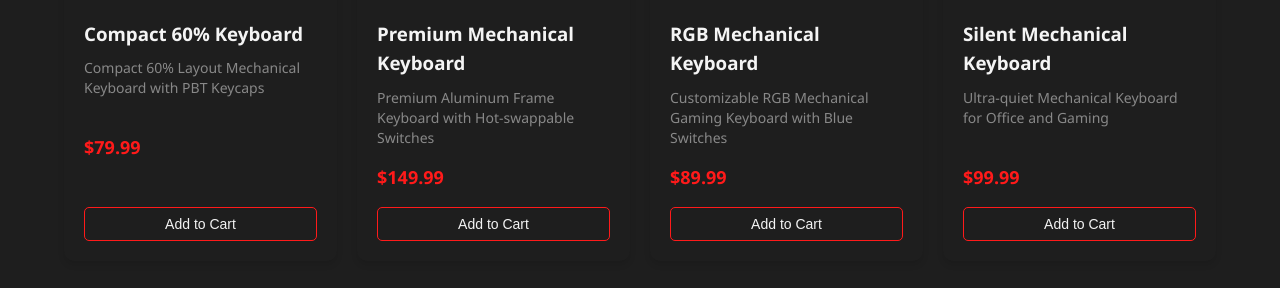
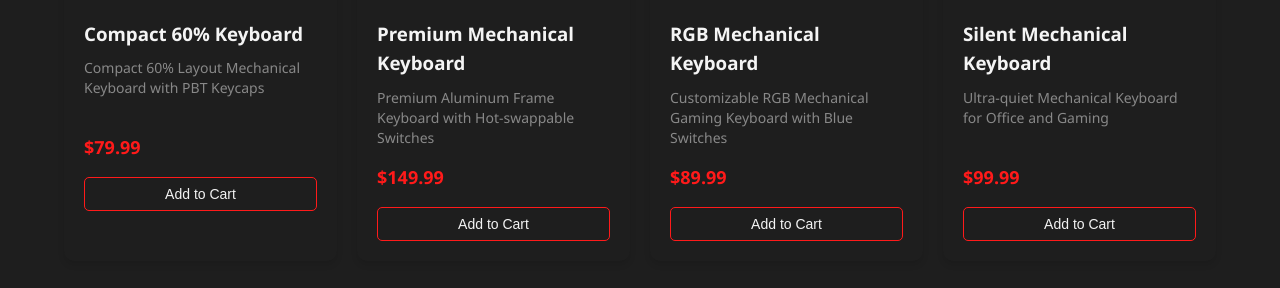
Before and after one commit to raveenkaushalya/TechGear, a PHP site: page /src/pages/categories.php in a window 1280 px wide. Shown: the part 1947-2235 px from the top of the page. Run offline with PHP 8.4, Linux system fonts and the light colour scheme; data comes from the database, SQL or seed files in the repository.

Commit message:
Refine product grid and card layout styles
Replaces grid gap with separate column and row gaps for better control, switches product card height to min-height for natural sizing, and adjusts flex properties to prevent forced expansion. These changes improve the layout's flexibility and visual consistency.

```diff
--- a/src/assets/css/style.css
+++ b/src/assets/css/style.css
@@ -246,7 +246,8 @@ nav ul li a.active::after {
 .centered-featured-grid {
     display: grid;
     grid-template-columns: repeat(3, 1fr);
-    gap: 50px;
+    column-gap: 50px;
+    row-gap: 20px;
     max-width: 1000px;
     margin: 0 auto;
     justify-content: center;
@@ -278,7 +279,8 @@ nav ul li a.active::after {
     cursor: pointer;
     display: flex;
     flex-direction: column;
-    height: 100%;
+    /* Using min-height instead of height:100% to allow natural height */
+    min-height: 400px;
 }
 
 .product-card:hover {
@@ -306,7 +308,8 @@ nav ul li a.active::after {
     padding: 20px;
     display: flex;
     flex-direction: column;
-    flex-grow: 1;
+    /* Allow natural content height without forcing expansion */
+    flex: 0 1 auto;
 }
 
 .product-info h3 {
```
